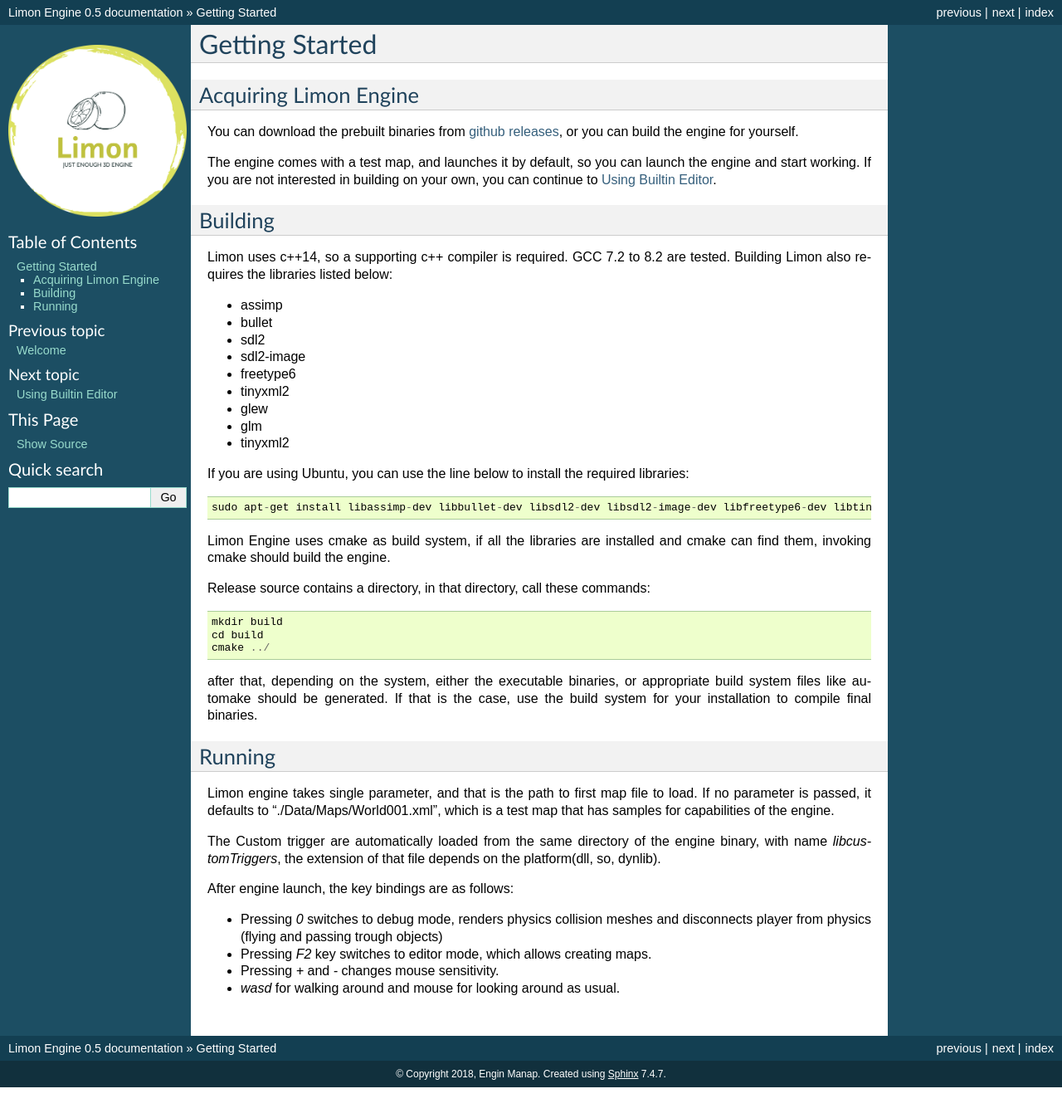
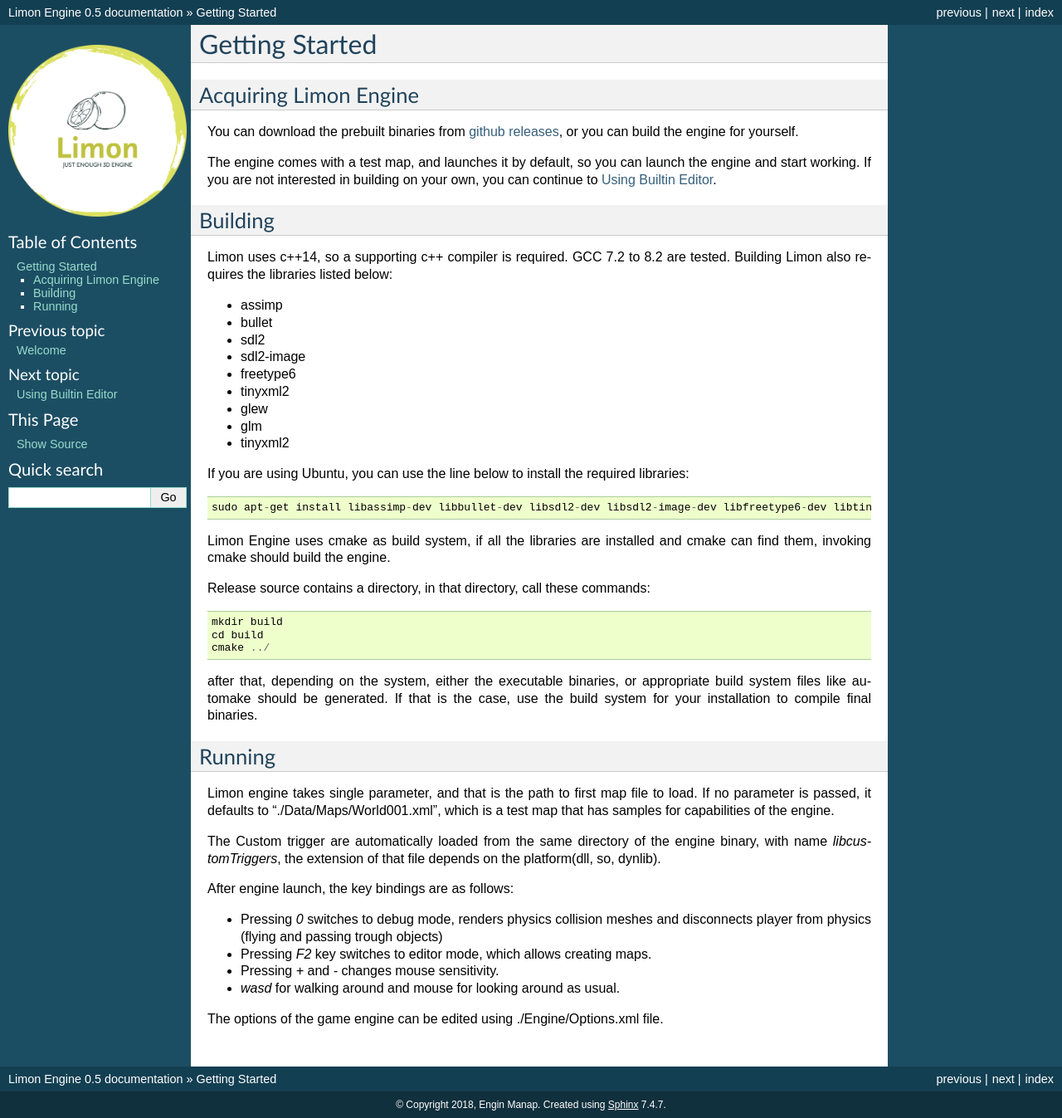
Before and after one commit to enginmanap/limonEngine-docs, a Sphinx documentation site: the page built from docs/GettingStarted.rst, in a window 1280 px wide. Shown: the whole page at 83% size. Built offline with Sphinx 7.4.7, drawn with Linux system fonts in a browser that asks for light colours; pages that are not in the unit, such as notebooks, are missing from menus; before the commit the page ends 1310 px from its top, so only the background shows below that.

Commit message:
Add note about options.

```diff
--- a/docs/GettingStarted.rst
+++ b/docs/GettingStarted.rst
@@ -51,3 +51,5 @@
 * Pressing `F2` key switches to editor mode, which allows creating maps.
 * Pressing `+` and `-` changes mouse sensitivity.
 * `wasd` for walking around and mouse for looking around as usual.
+
+The options of the game engine can be edited using ./Engine/Options.xml file.
```
